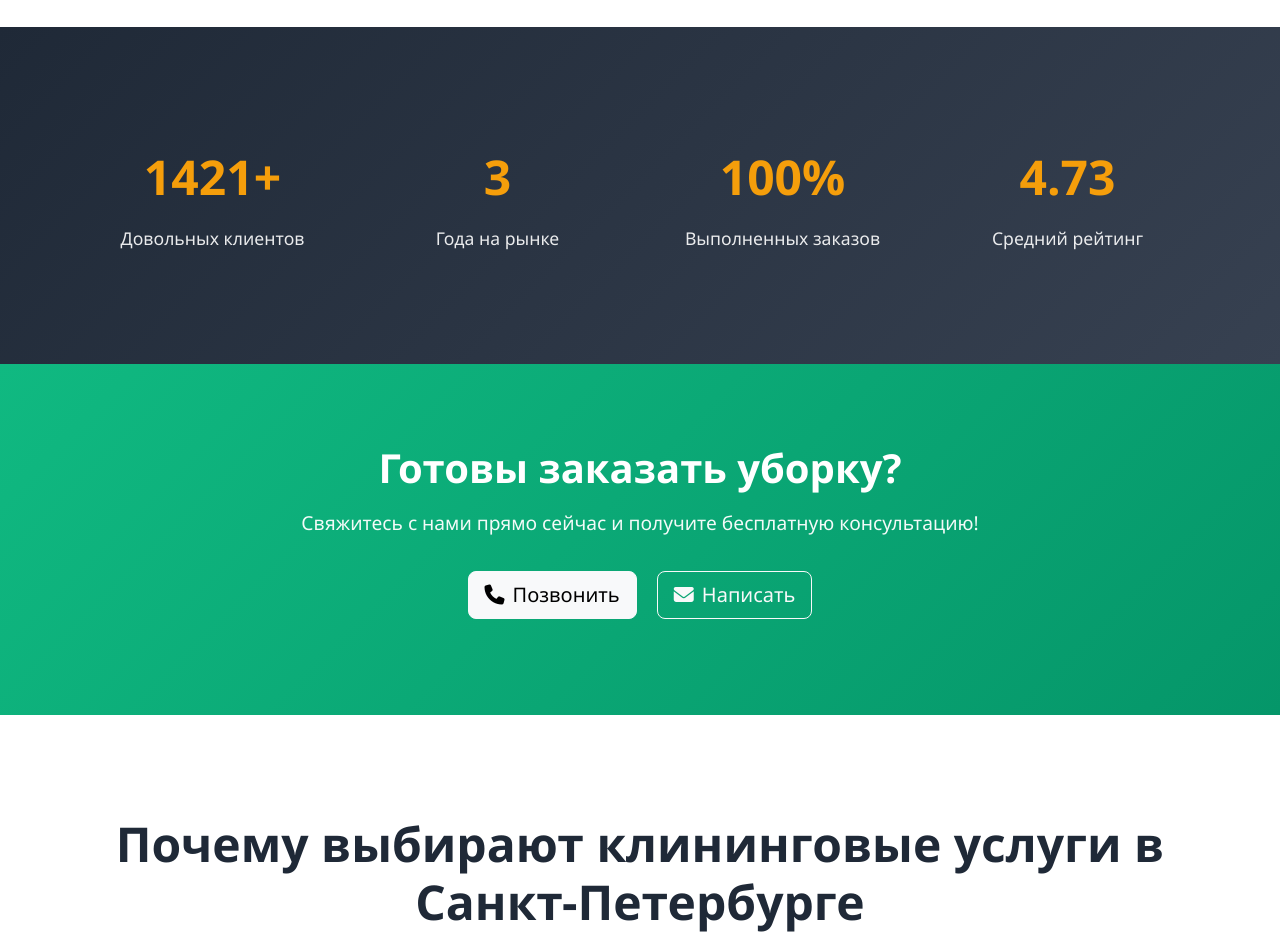
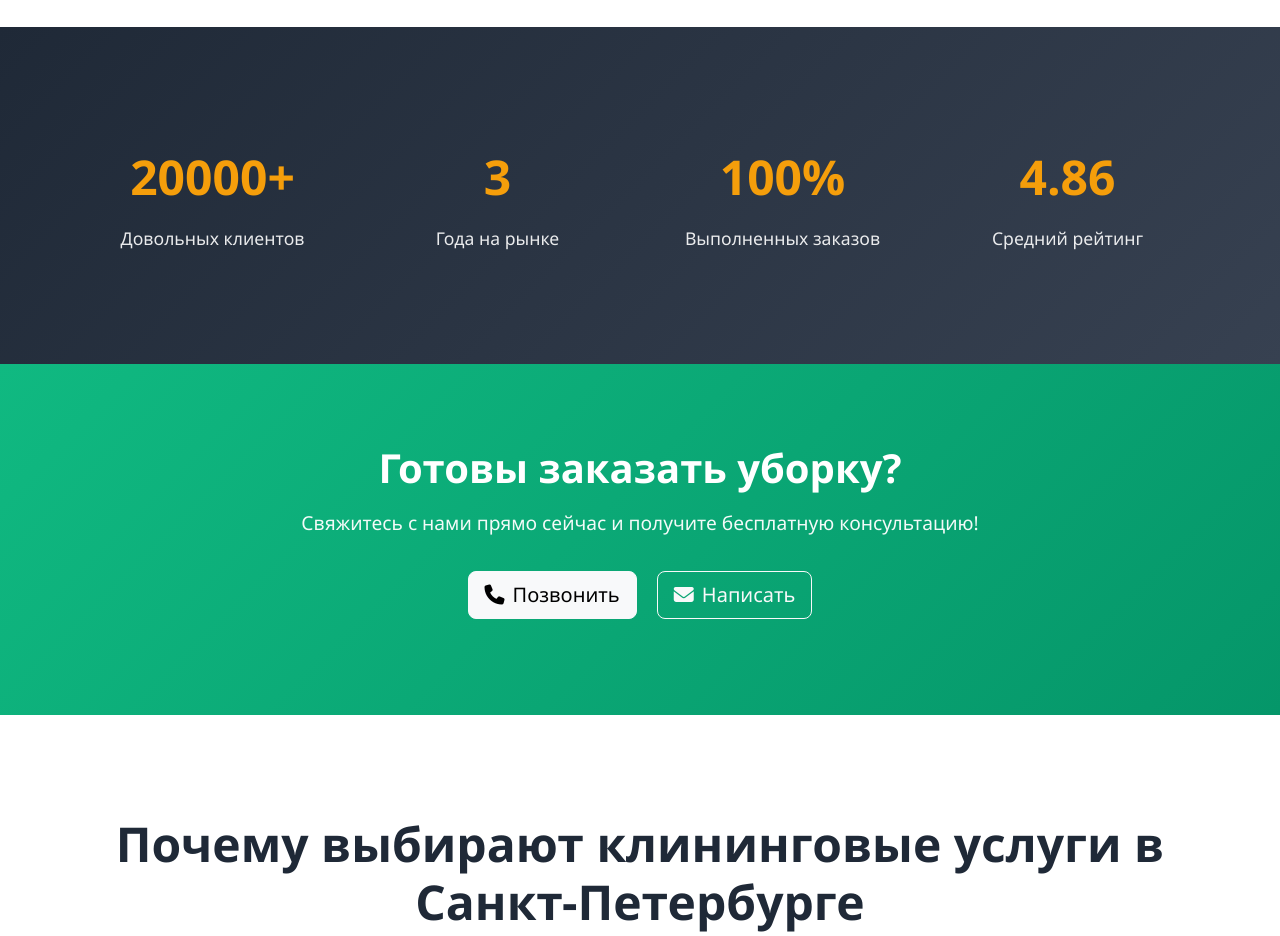
Before and after one commit to siiaka-site-ru/siiaka-site, a plain HTML site: page index.html in a window 1280 px wide. Shown: the part 2340-3276 px from the top of the page. Drawn offline with nearby package versions, Linux system fonts and the light colour scheme.

Commit message:
Update index.html

```diff
--- a/index.html
+++ b/index.html
@@ -589,7 +589,7 @@
             <div class="row">
                 <div class="col-lg-3 col-md-6" data-aos="fade-up" data-aos-delay="100">
                     <div class="stat-item">
-                        <span class="stat-number">1421+</span>
+                        <span class="stat-number">20000+</span>
                         <div class="stat-label">Довольных клиентов</div>
                     </div>
                 </div>
@@ -607,7 +607,7 @@
                 </div>
                 <div class="col-lg-3 col-md-6" data-aos="fade-up" data-aos-delay="400">
                     <div class="stat-item">
-                        <span class="stat-number">4.73</span>
+                        <span class="stat-number">4.86</span>
                         <div class="stat-label">Средний рейтинг</div>
                     </div>
                 </div>
```
